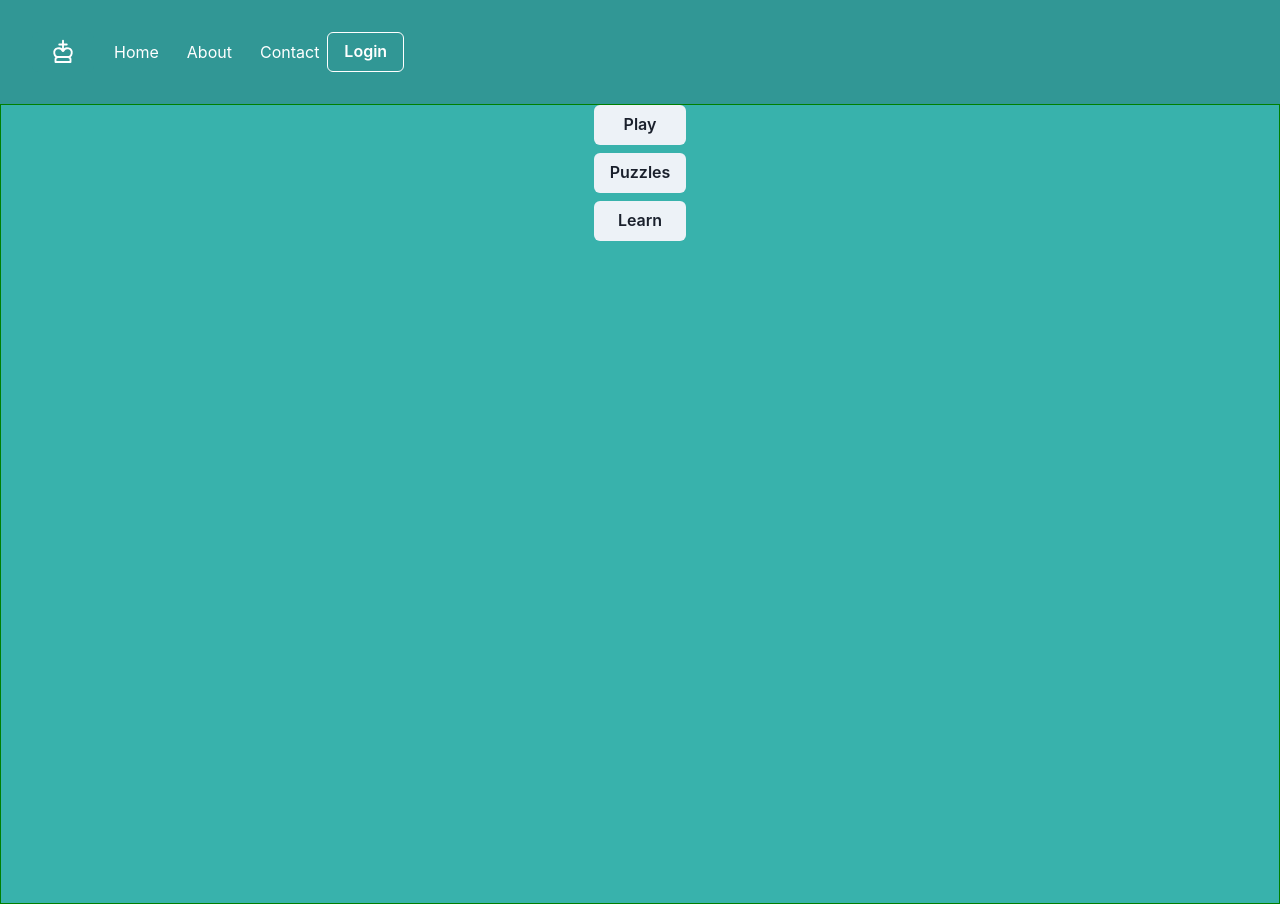
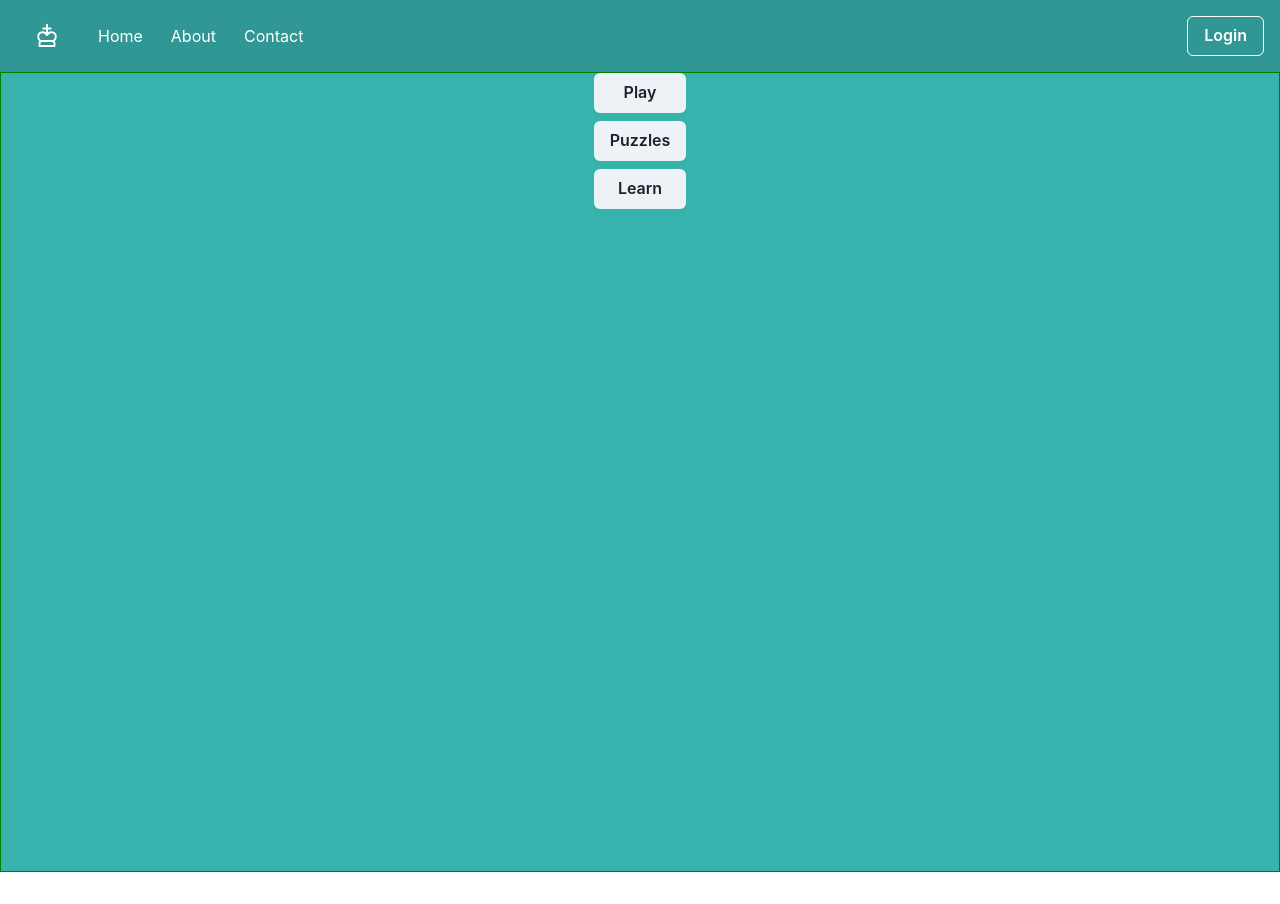
Before and after one commit to htripathi12/chess-nexus, a React (Create React App) app: page / in a window 1280 px wide. After the commit the page ends 872 px from the top, so only its background shows below. Built offline with nearby package versions, Linux system fonts and the light colour scheme.

Commit message:
login button fixed

```diff
--- a/src/App.js
+++ b/src/App.js
@@ -16,7 +16,6 @@ function RoutesAndNavbar() {
       {location.pathname !== '/login' && (
         <Flex as="nav" bg="teal.500" color="white" p={4}>
         {/*Navbar*/}
-          <Flex as="nav" bg="teal.500" color="white" p={4}>
           <Box>
             <Button as={RouterLink} to="/" bg="teal.500" _hover={{bg: "gray.700"}}>
               <svg xmlns="http://www.w3.org/2000/svg" class="icon icon-tabler icon-tabler-chess-king" width="30" height="30"
@@ -41,12 +40,9 @@ function RoutesAndNavbar() {
             <Link as={RouterLink} to="/contact" sx={{_hover: {textDecoration: "none"}}}>Contact</Link>
           </Box>
           <Spacer />
-            <Box pr="5">
           <Button colorScheme="white" variant="outline" _hover={{ bg: "gray.700", color: "white" }}>
             <Link as={RouterLink} to="/login" sx={{_hover: {textDecoration: "none"}}}>Login</Link>
           </Button>
-            </Box>
-          </Flex>
         </Flex>
       )}
       <Container h="100vh" maxW="100%" border="1px solid green">
```
Lines whose indentation alone changed are shown as unchanged.
